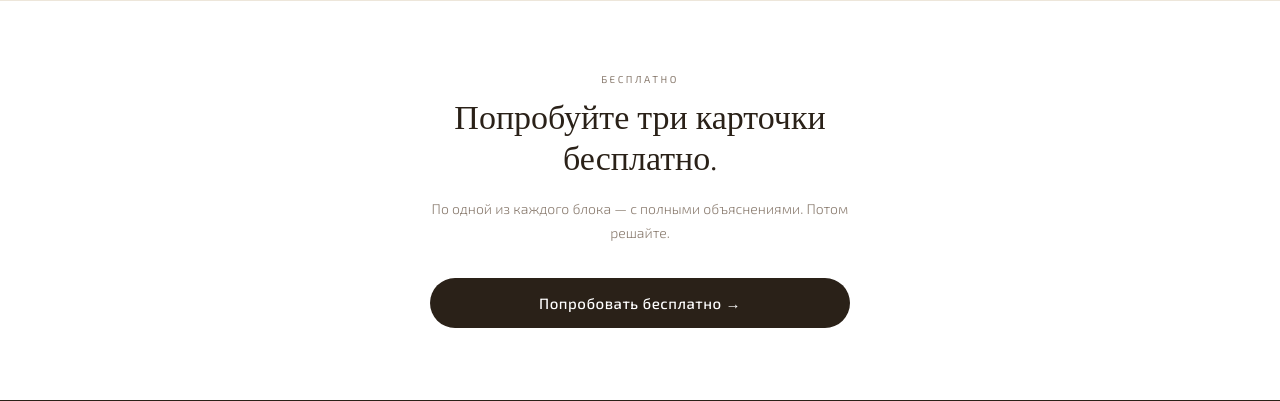
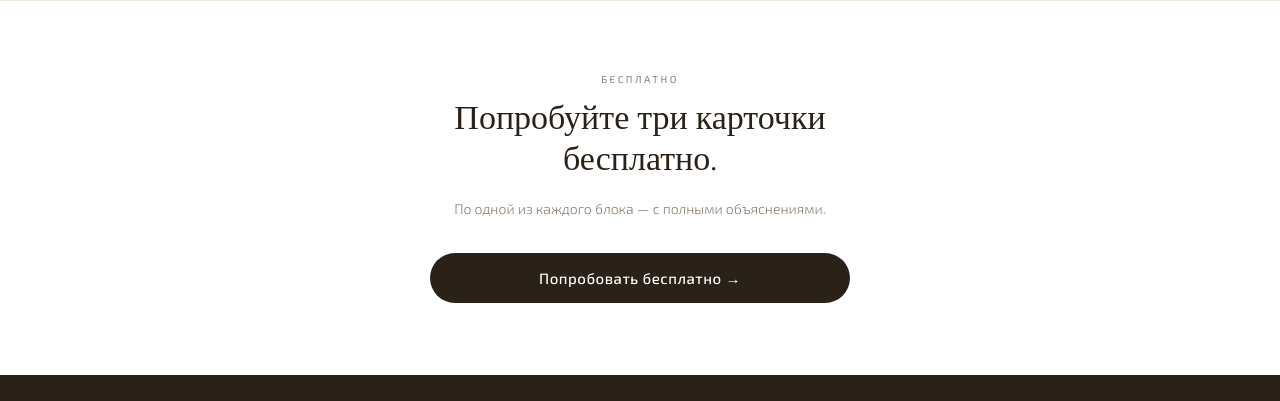
Before and after one commit to yacatya/----2, a Flask app: page /free in a window 1280 px wide. Shown: the part 3543-3944 px from the top of the page. Run offline with Flask 3, Linux system fonts and the light colour scheme.

Commit message:
Remove 'Потом решайте' from CTA subtext
https://claude.ai/code/session_01D8pqrigRmGWhEo9utkSJfg

```diff
--- a/app/templates/free.html
+++ b/app/templates/free.html
@@ -266,7 +266,7 @@
   <div class="cta-section-inner">
     <span class="cta-eyebrow">Бесплатно</span>
     <div class="cta-main">Попробуйте три карточки бесплатно.</div>
-    <p class="cta-lead">По одной из каждого блока — с полными объяснениями. Потом решайте.</p>
+    <p class="cta-lead">По одной из каждого блока — с полными объяснениями.</p>
     <a href="/try" class="btn-primary btn-large" id="btn-try" onclick="_trackEvent('click_free',{})">Попробовать бесплатно →</a>
   </div>
 </section>
```
